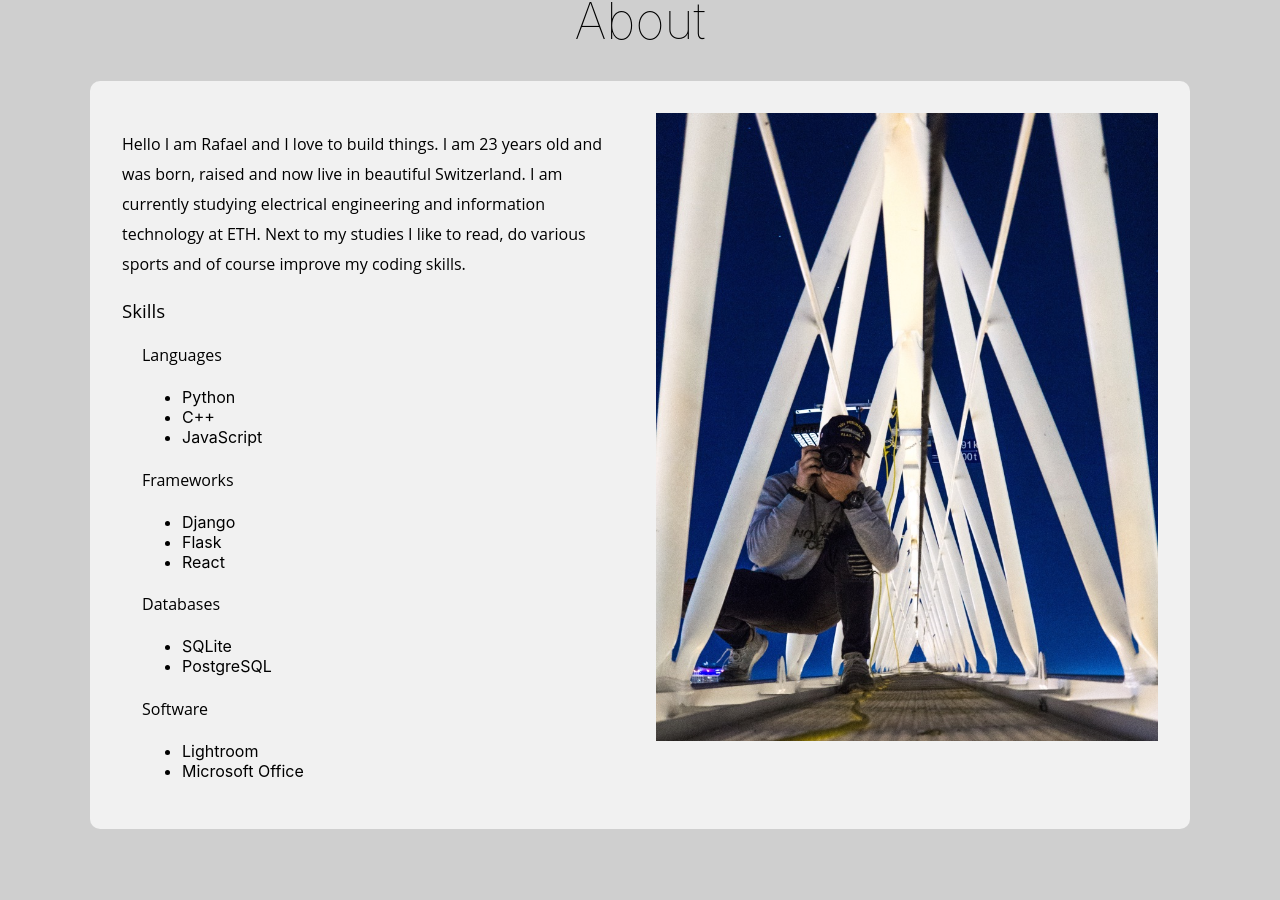
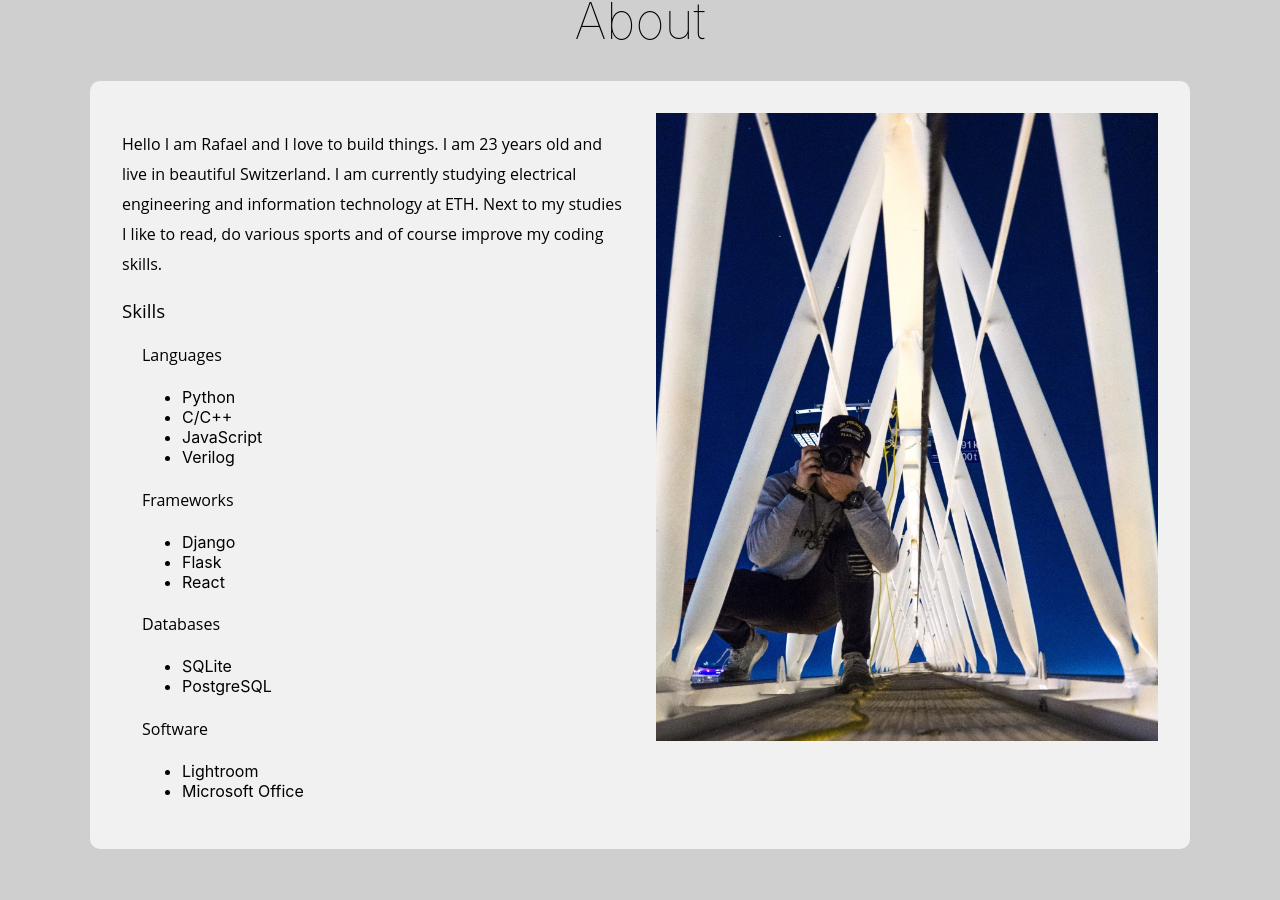
Before and after one commit to rafaelwanner/personal_website, a React (Create React App) app: page / in a window 1280 px wide. Shown: the part 839-1739 px from the top of the page. Built offline with nearby package versions, Linux system fonts and the light colour scheme.

Commit message:
update About

```diff
--- a/src/Data/about.js
+++ b/src/Data/about.js
@@ -1,10 +1,10 @@
 const about = {
     about: "Hello I am Rafael and I love to build things."
-            + " I am 23 years old and was born, raised and now live in beautiful Switzerland."
+            + " I am 23 years old and live in beautiful Switzerland."
             + " I am currently studying electrical engineering and information technology at ETH."
             + " Next to my studies I like to read, do various sports and of course improve my coding skills.",
     skills: [
-        {id: 1, type: 'Languages', data: ["Python", "C++", "JavaScript"]},
+        {id: 1, type: 'Languages', data: ["Python", "C/C++", "JavaScript", "Verilog"]},
         {id: 2, type: 'Frameworks', data: ["Django", "Flask", "React"]},
         {id: 3, type: 'Databases', data: ["SQLite", "PostgreSQL"]},
         {id: 4, type: 'Software', data: ["Lightroom", "Microsoft Office"]}
```
